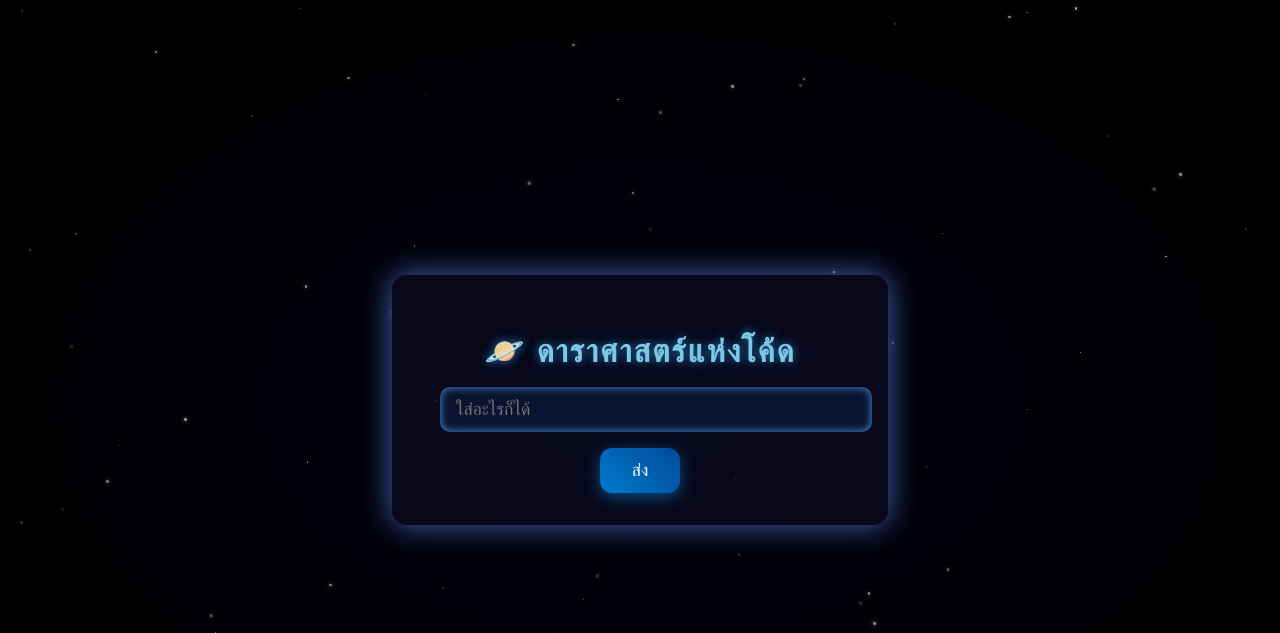
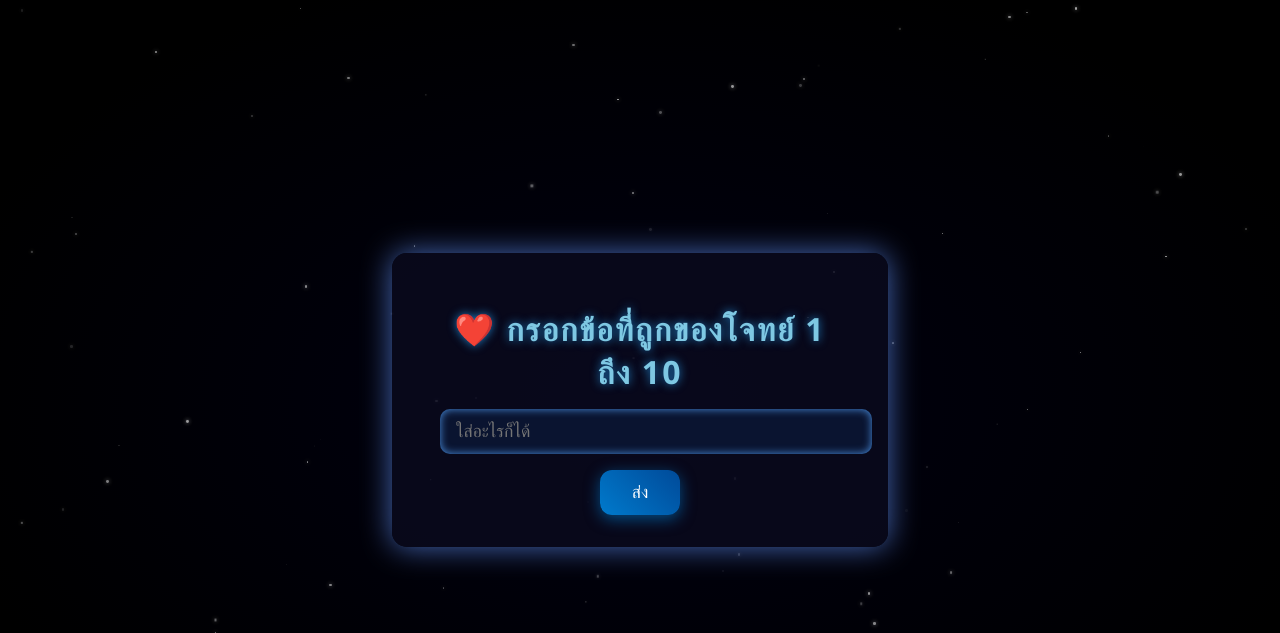
Before and after one commit to Chronosduck/Help4thPuzzleGeo, a Flask app: page / in a window 1280 px wide. Shown: the top 633 px of the page. Run offline with Flask 3, Linux system fonts and the light colour scheme.

Commit message:
Update index.html

```diff
--- a/templates/index.html
+++ b/templates/index.html
@@ -32,7 +32,7 @@
 
         /* Individual stars */
         .stars div {
-            animation: floatStars 20s linear infinite;
+            animation: floatStars 10s linear infinite;
         }
 
         /* Form container */
@@ -121,7 +121,7 @@
 <body>
     <div class="stars"></div>
     <div class="container">
-        <h1>🪐 ดาราศาสตร์แห่งโค้ด</h1>
+        <h1>❤️ กรอกข้อที่ถูกของโจทย์ 1 ถึง 10</h1>
         <form method="POST">
             <input type="text" name="input" placeholder="ใส่อะไรก็ได้">
             <button type="submit">ส่ง</button>
```
